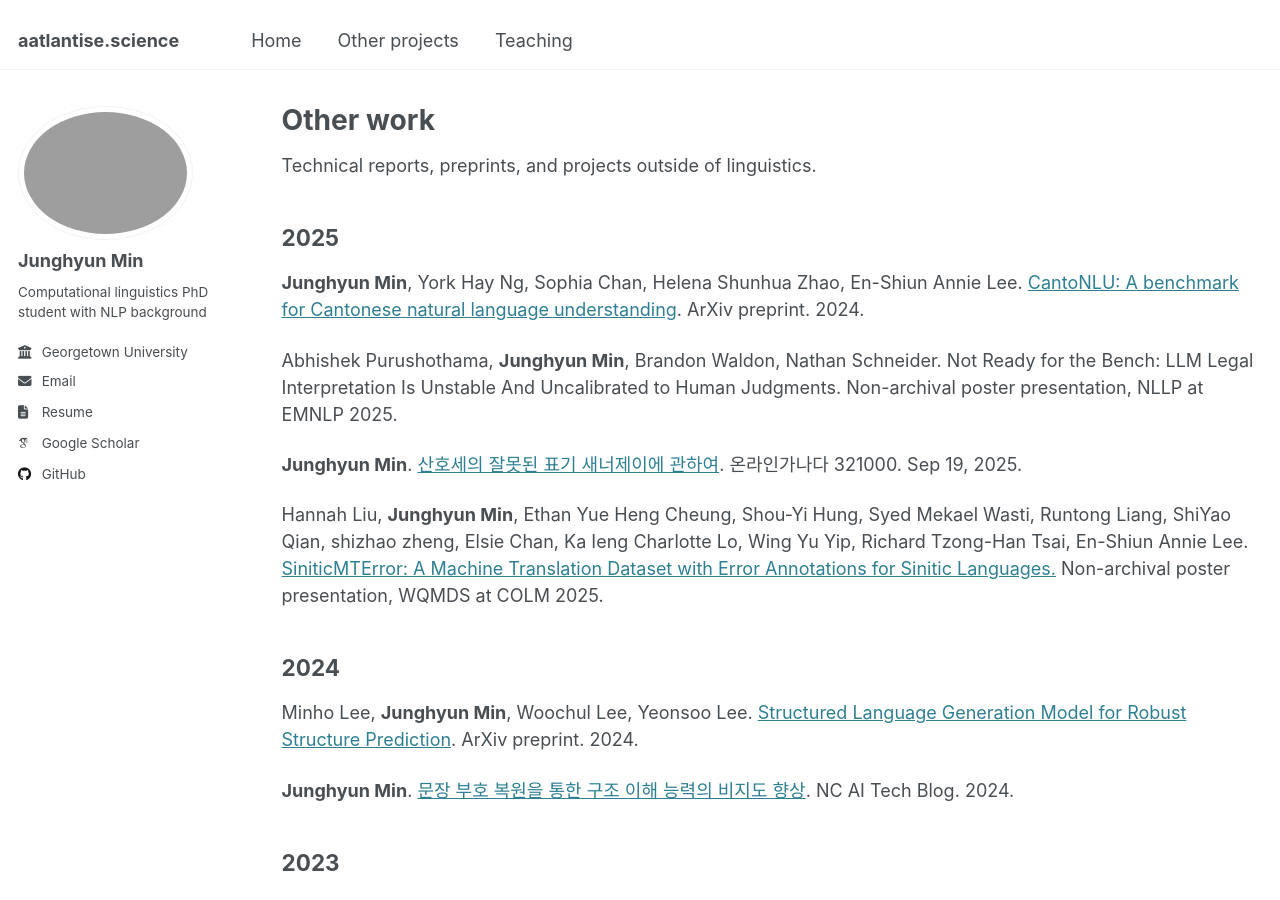
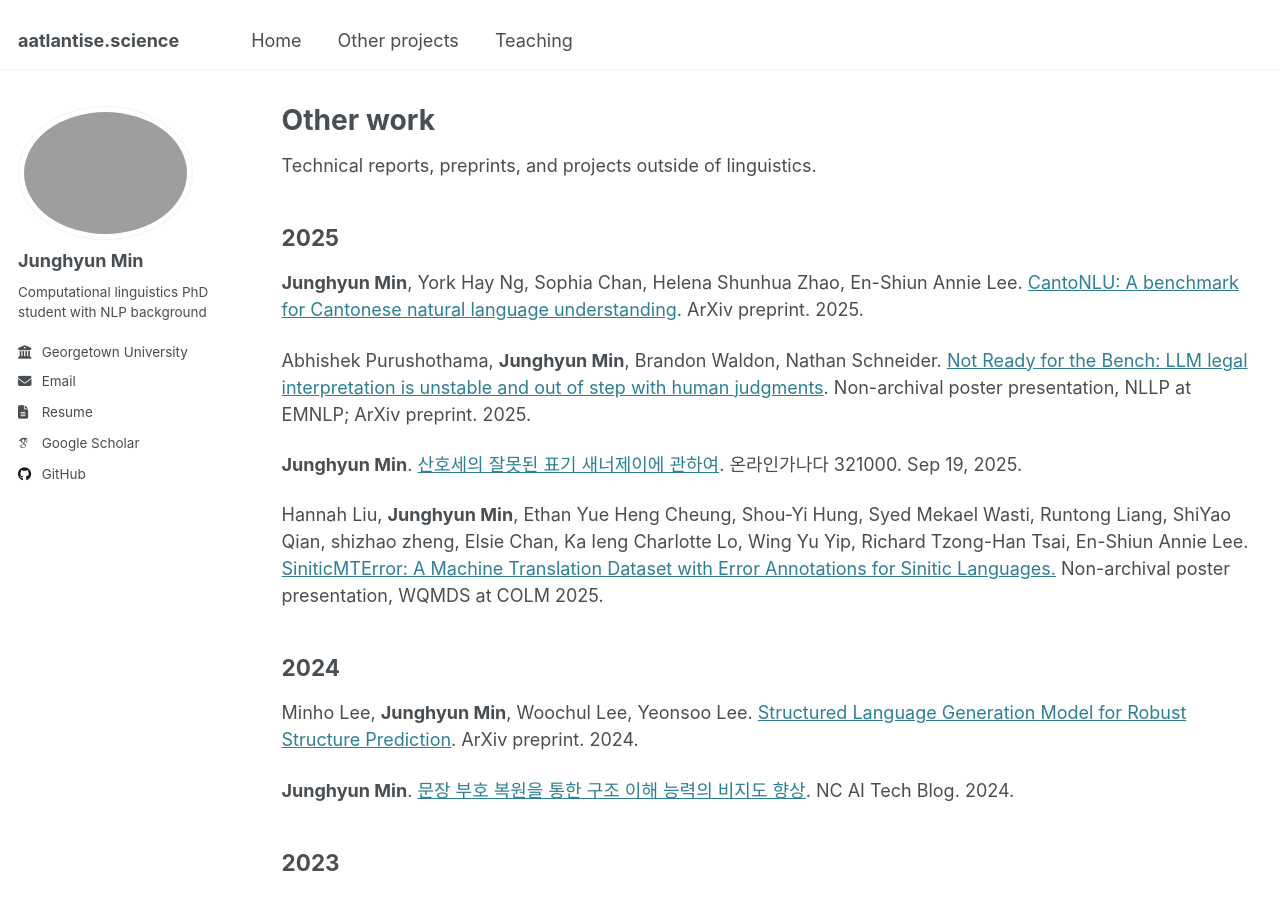
Before and after one commit to Aatlantise/aatlantise.github.io, a Jekyll site: the page built from _pages/extraling.md, in a window 1280 px wide and 900 px high. Built offline with Jekyll 4.4.1, drawn with Linux system fonts in a browser that asks for light colours; some web fonts are replaced.

Commit message:
[Chore] Add paper link

```diff
--- a/_pages/extraling.md
+++ b/_pages/extraling.md
@@ -12,11 +12,11 @@ Technical reports, preprints, and projects outside of linguistics.
 ## 2025
 **Junghyun Min**, York Hay Ng, Sophia Chan, Helena Shunhua Zhao, En-Shiun Annie Lee.
 [CantoNLU: A benchmark for Cantonese natural language understanding](https://arxiv.org/abs/2510.20670).
-ArXiv preprint. 2024.
+ArXiv preprint. 2025.
 
 Abhishek Purushothama, **Junghyun Min**, Brandon Waldon, Nathan Schneider.
-Not Ready for the Bench: LLM Legal Interpretation Is Unstable And Uncalibrated to Human Judgments.
-Non-archival poster presentation, NLLP at EMNLP 2025.
+[Not Ready for the Bench: LLM legal interpretation is unstable and out of step with human judgments](https://arxiv.org/abs/2510.25356).
+Non-archival poster presentation, NLLP at EMNLP; ArXiv preprint. 2025.
 
 **Junghyun Min**.
 [산호세의 잘못된 표기 새너제이에 관하여](https://korean.go.kr/front/onlineQna/onlineQnaView.do?mn_id=216&qna_seq=321000&pageIndex=10&searchCondition=qsubject&searchKeyword=).
```
